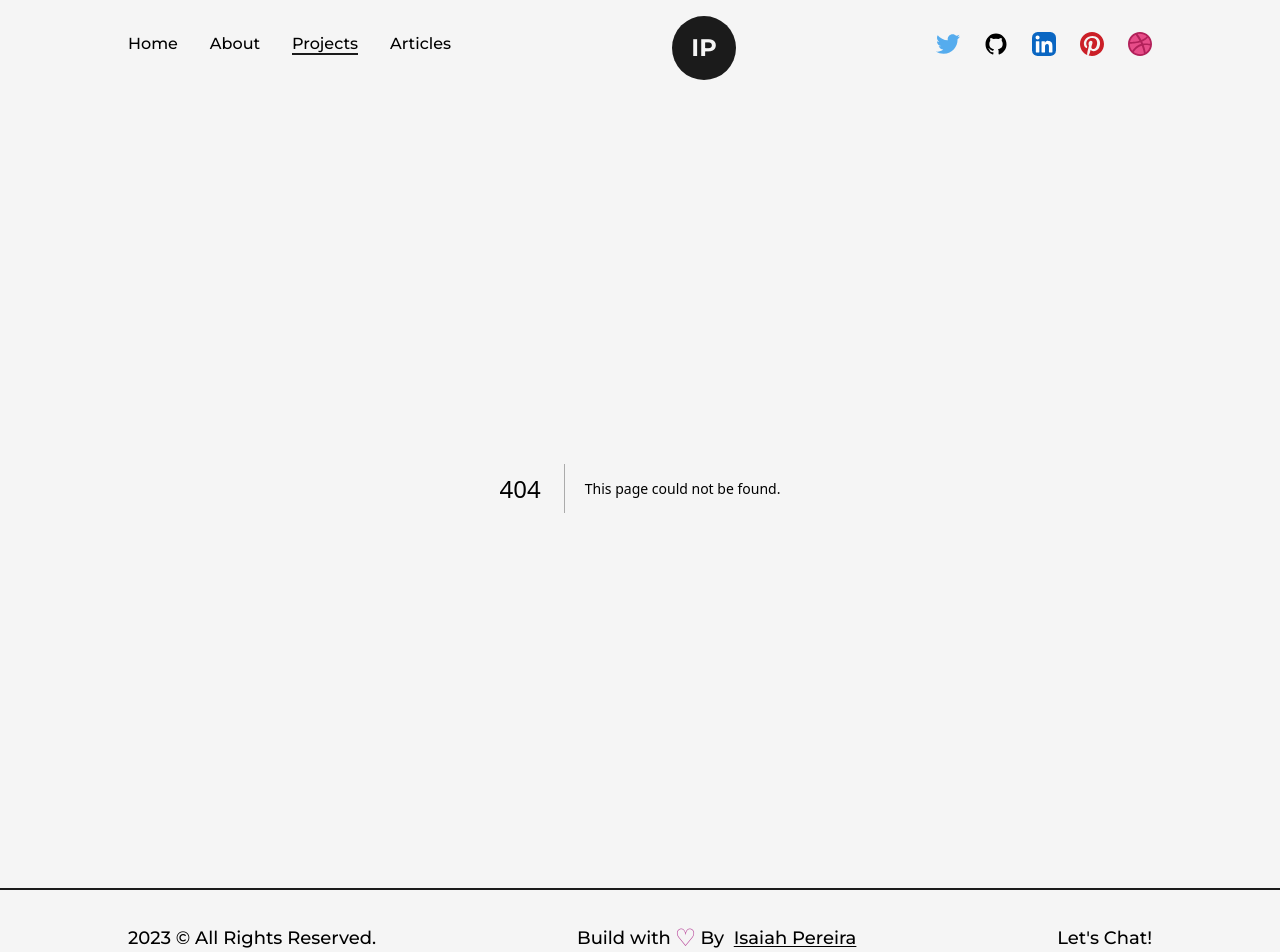
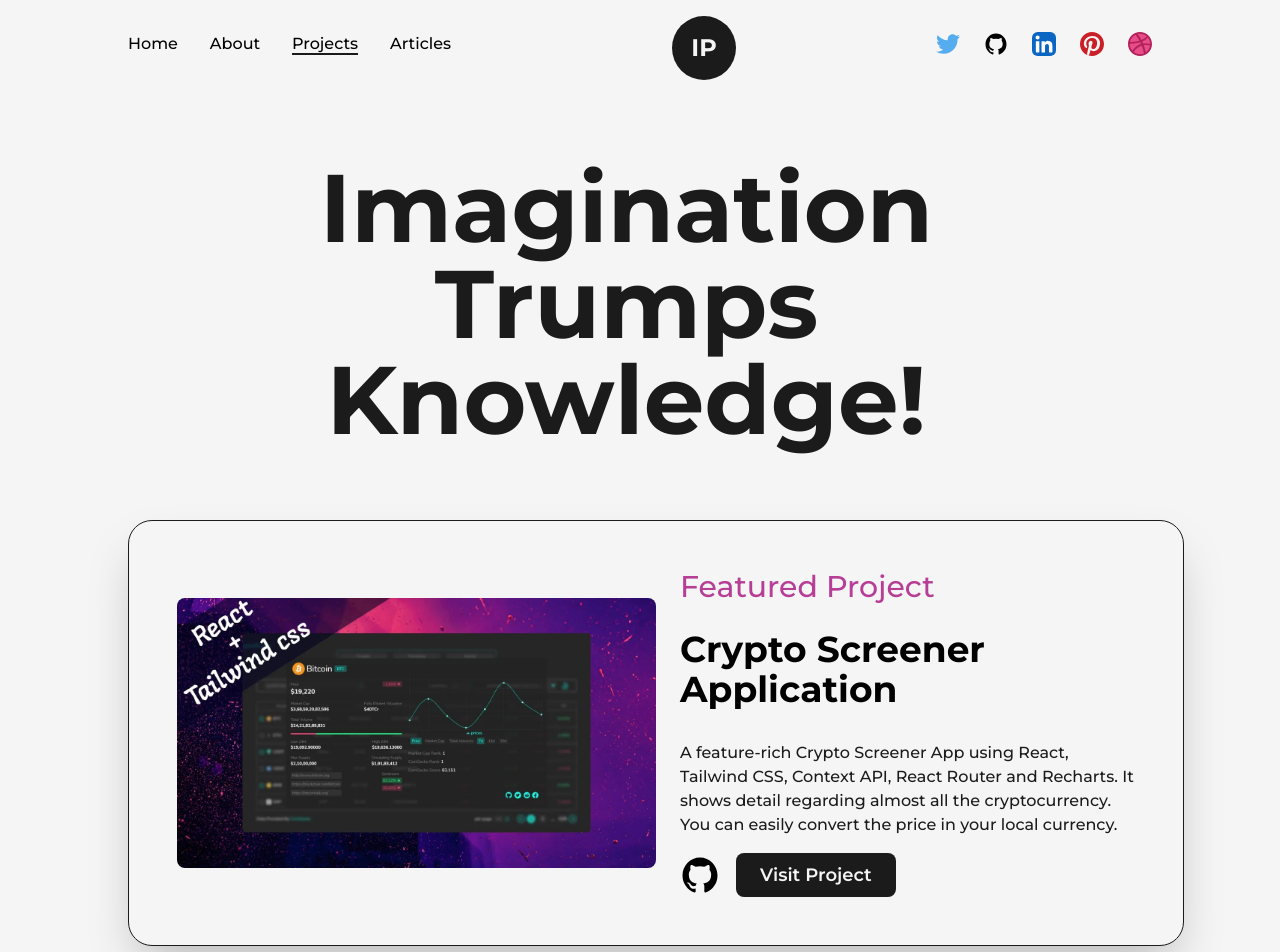
Before and after one commit to isaiahpere/flappy-porty, a Next.js app: page /projects in a window 1280 px wide. Before the commit this address had no page. Shown: the top 952 px of the page. Built offline with nearby package versions, Linux system fonts and the light colour scheme.

Commit message:
create projects section

```diff
--- /dev/null
+++ b/src/app/projects/page.jsx
@@ -0,0 +1,88 @@
+import Head from "next/head";
+import Image from "next/image";
+import Link from "next/link";
+
+import Layout from "../components/Layout";
+import AnimatedText from "../components/AnimatedText";
+import { GithubIcon } from "../components/Icons";
+import ProjectImage from "../../../public/images/projects/cryptoProject.jpg";
+
+const FeaturedProject = ({ type, title, summary, image, link, githubLink }) => {
+  return (
+    <article className="w-full flex items-center justify-between rounded-3xl border border-solid border-dark bg-light shadow-2xl p-12">
+      <Link
+        href={link}
+        target="_blank"
+        className="w-1/2 cursor-pointer overflow-hidden rounded-lg"
+      >
+        <Image
+          src={image}
+          alt={title}
+          placeholder="blur"
+          blurDataURL="../../../public/images/projects/cryptoProject.jpg"
+        />
+      </Link>
+      <div className="w-1/2 flex flex-col items-start justify-between pl-6">
+        <span className="text-primary font-medium text-3xl mb-2">{type}</span>
+        <Link href={link} className="hover:underline underline-offset-2">
+          <h2 className="my-4 w-full text-left text-4xl font-bold">{title}</h2>
+        </Link>
+        <p className="my-4 font-medium text-dark ">{summary}</p>
+        <div className="my-z flex items-center">
+          <Link href={githubLink} target="_blank" className="w-10">
+            <GithubIcon />
+          </Link>
+          <Link
+            href={link}
+            target="_blank"
+            className="ml-4 rounded-lg bg-dark text-light p-2 px-6 text-lg font-semibold hover:bg-light hover:text-dark"
+          >
+            Visit Project
+          </Link>
+        </div>
+      </div>
+    </article>
+  );
+};
+
+// STOPPED AT 2:50
+
+const Projects = () => {
+  return (
+    <>
+      <Head>
+        <title>Isaiah | Projects</title>
+        <meta name="description" content="list of completed web projects" />
+      </Head>
+      <main className="w-full mb-16 flex flex-col items-center justify-center">
+        <Layout className="pt-16">
+          <AnimatedText
+            text="Imagination Trumps Knowledge!"
+            className="text-8xl mb-16"
+          />
+          <div className="grid grid-cols-12 gap-24">
+            <div className="col-span-12">
+              <FeaturedProject
+                title=" Crypto Screener Application"
+                summary="A feature-rich Crypto Screener App using React, Tailwind CSS, Context API, React Router and Recharts.
+                  It shows detail regarding almost all the cryptocurrency. You can easily convert the price in your
+                  local currency."
+                link="/"
+                type="Featured Project"
+                image={ProjectImage}
+                githubLink="https://github.com"
+              />
+            </div>
+            <div className="col-span-6">Project-1</div>
+            <div className="col-span-6">Project-2</div>
+            <div className="col-span-12">Featured Project</div>
+            <div className="col-span-6">Project-3</div>
+            <div className="col-span-6">Project-4</div>
+          </div>
+        </Layout>
+      </main>
+    </>
+  );
+};
+
+export default Projects;
```
Also changed, not shown: public/images/projects/cryptoProject.jpg (renamed from public/images/projects/crypto-screener-cover-image.jpg).
